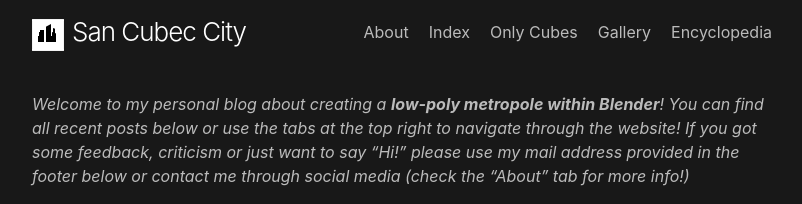
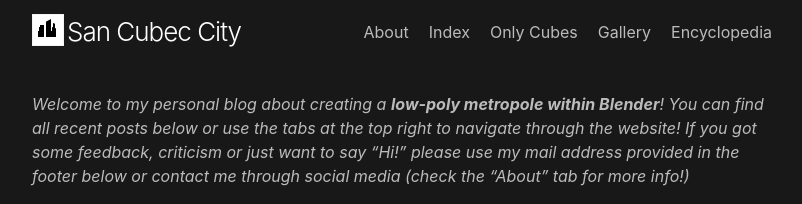
Before and after one commit to kant/san_cubec_blog, a Jekyll site: the page built from index.md, in a window 1280 px wide. Shown: the top 204 px of the page, without its empty margins (238-1040 px from the left). Built offline with Jekyll 4.4.1, drawn with Linux system fonts in a browser that asks for light colours.

Commit message:
Update _layout.scss

```diff
--- a/_sass/minima/_layout.scss
+++ b/_sass/minima/_layout.scss
@@ -28,12 +28,14 @@
   }
 }
 
+// Add image to top of site - custom code snippet
+
 .site-title::before {
 	content: url("/assets/images/home/san_cubec_logo.png");
 	display: inline-block;
 	position: relative;
-	width: 40px;
-	top: 10px;
+	width: 35px;
+	top: 5px;
 }
 
 .site-nav {
```
